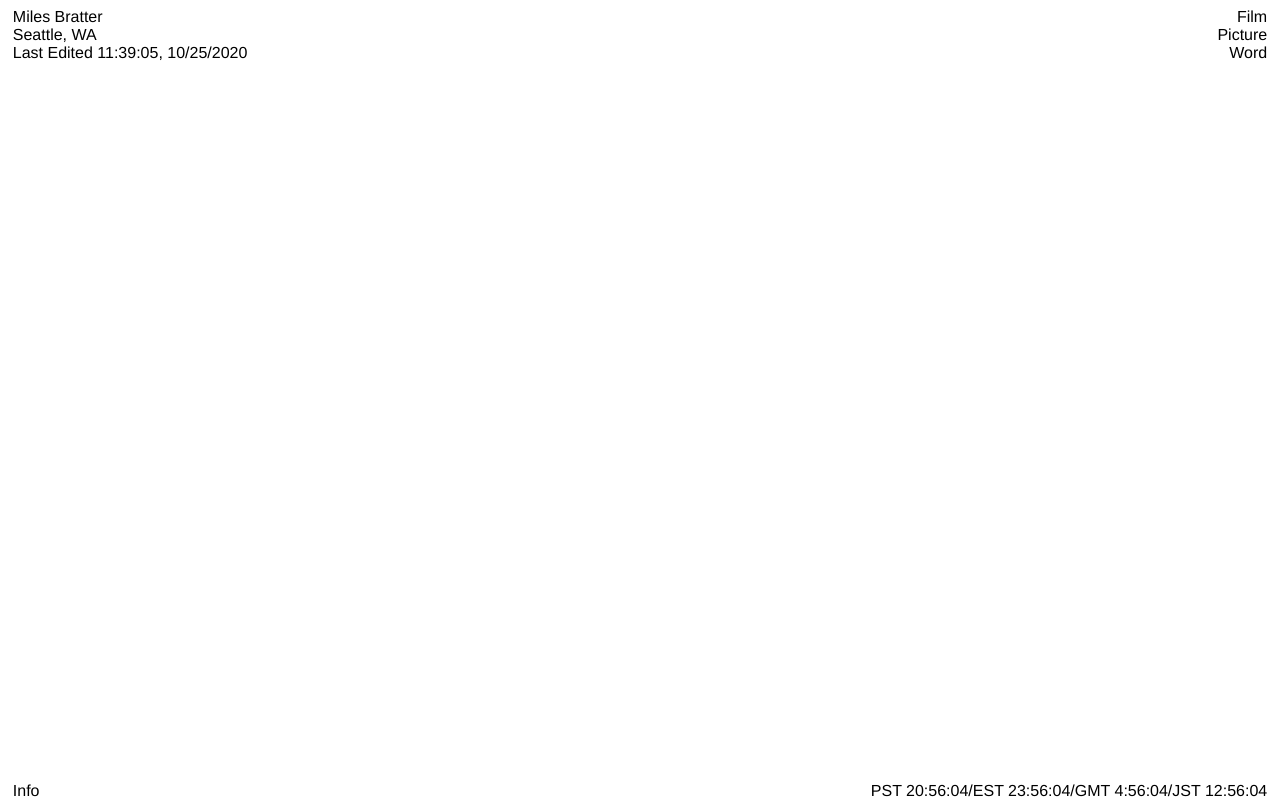
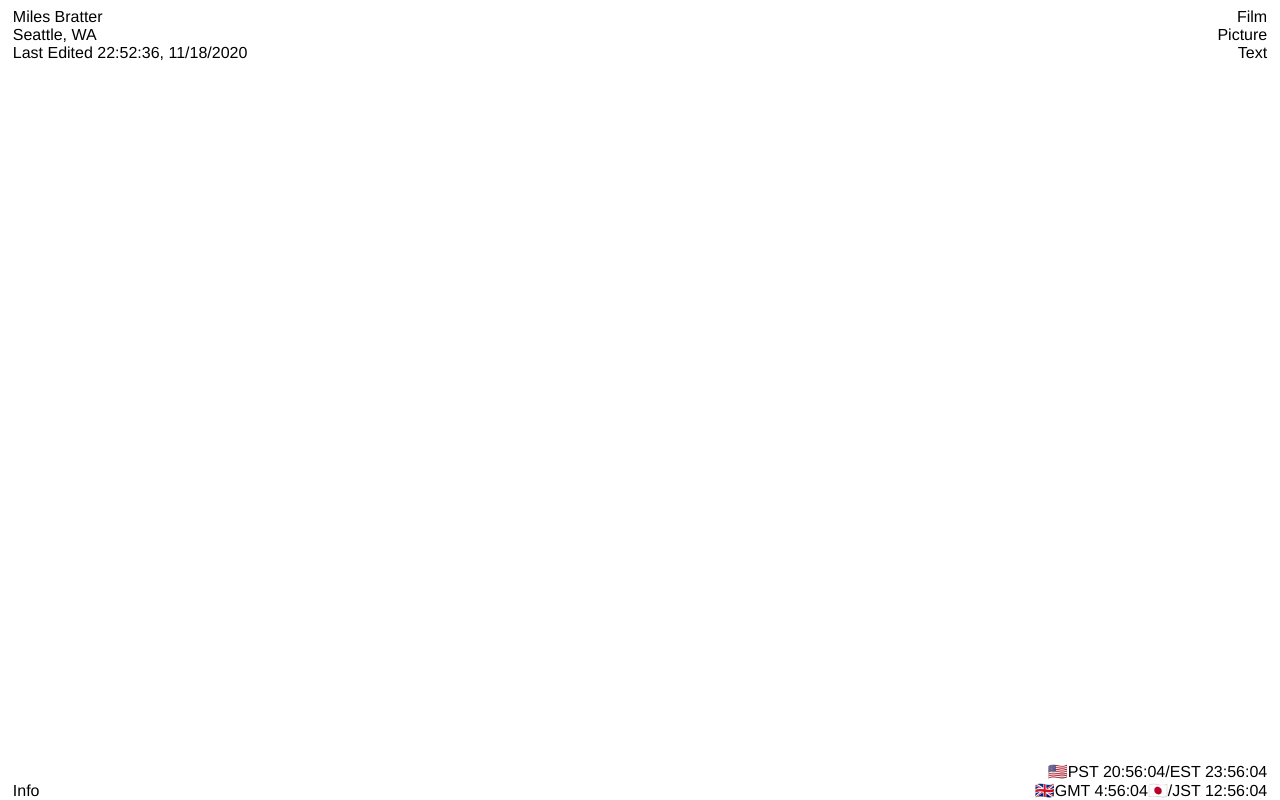
Before and after one commit to oobrucero/milesbsite, a plain HTML site: page index.html in a window 1280 px wide. Drawn offline with Linux system fonts and the light colour scheme.

Commit message:
clocks and fist post

```diff
--- a/clock.js
+++ b/clock.js
@@ -11,10 +11,11 @@ function startTime() {
   var eh = ((h - 4)+ 24) % 24;
   var lh = ((h + 1) + 24) % 24;
   document.getElementById('clk').innerHTML =
-  "PST " + ph + ":" + m + ":" + s +
-  "/EST " + eh + ":" + m + ":" + s +
-  "/GMT " +lh + ":" + m + ":" + s +
-  "/JST " + jh + ":" + m + ":" + s ;
+  "&#127482;&#127480;PST " + ph + ":" + m + ":" + s +
+  "/EST " + eh + ":" + m + ":" + s ;
+  document.getElementById('clk2').innerHTML =
+  "&#127468;&#127463;GMT " +lh + ":" + m + ":" + s +
+  "&#127471;&#127477;/JST " + jh + ":" + m + ":" + s ;
   var t = setTimeout(startTime, 500);
 }
 function checkTime(i) {
--- a/css/index.css
+++ b/css/index.css
@@ -68,16 +68,12 @@ a:visited{
   margin-left: 20vw;
   overflow-y: auto;
 }
-#clk{
+#clk, #clk2{
+  background-color: white;
+}
+.clkcont{
+  margin-right: 1vw;
   position: fixed;
-  margin-right: 1vw;
   bottom: 0;
   right: 0;
-  background-color: white;
-  width: 85%;
 }
-@media screen and (max-width: 600px) {
-  #clk{
-    font-size: 14px;
-  }
-}
--- a/index.html
+++ b/index.html
@@ -14,7 +14,7 @@
   <div class = "tl">
     <p>Miles Bratter</p>
     <p>Seattle, WA</p>
-    <p>Last Edited 11:39:05, 10/25/2020</p>
+    <p>Last Edited 22:52:36, 11/18/2020</p>
   </div>
   <div class = "bl">
     <a href="./html/info.html" class = "und"><p>Info</p></a>
@@ -22,10 +22,13 @@
   <div class = "tr">
     <a href="./html/film.html" class = "und"><p class = "trp">Film</p></a>
     <a href="./html/picture.html" class = "und"><p class = "trp">Picture</p></a>
-    <a href="./html/words.html" class = "und"><p class = "trp">Word</p></a>
+    <a href="./html/text.html" class = "und"><p class = "trp">Text</p></a>
   </div>
   <div class="br">
+    <div class = "clkcont">
     <p id = "clk"></p>
+    <p id = "clk2"></p>
+    </div>
   </div>
 </body>
 </html>
```
Also changed, not shown: html/film.html (+4 -1 lines), html/info.html (+4 -1 lines), html/picture.html (+4 -1 lines), html/text.html (added, +34 -0 lines), html/words.html (deleted, +0 -30 lines).
